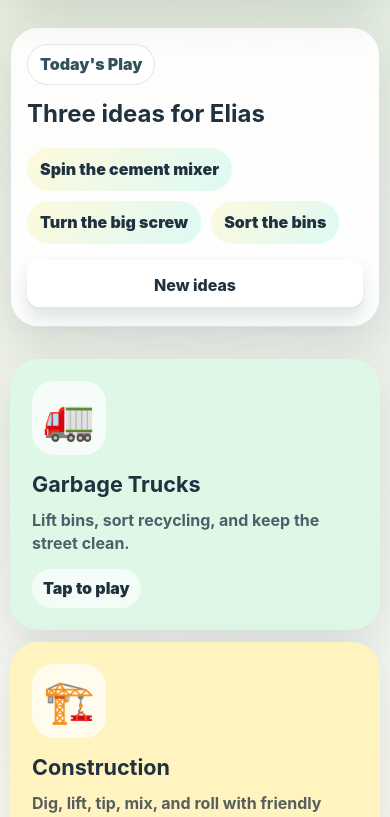
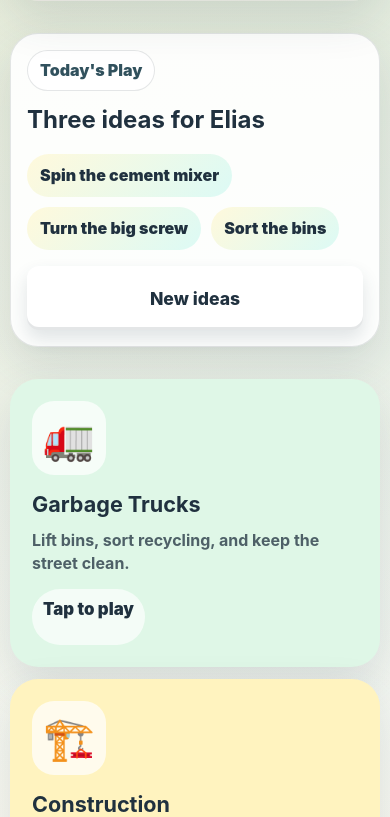
Before and after one commit to joshuaparris-max/EliasApp2, a React (Vite) app: page / in a window 390 px wide. Shown: the part 1176-1993 px from the top of the page. Built offline with nearby package versions, Linux system fonts and the light colour scheme.

Commit message:
EliasApp: Improve touch targets and kid-friendly sizing across pages

```diff
--- a/src/styles.css
+++ b/src/styles.css
@@ -156,6 +156,37 @@ p {
   transition: transform var(--fast), box-shadow var(--fast), background var(--fast);
 }
 
+/* Larger touch targets for kid-friendly UX */
+.big-button,
+.choice-card,
+.back-button,
+.mute-toggle,
+.home-card-cta,
+.sort-chip {
+  min-height: 56px;
+  padding: 14px 18px;
+  font-size: 1.05rem;
+}
+
+.choice-card {
+  display: inline-flex;
+  align-items: center;
+  justify-content: center;
+  min-width: 120px;
+  border-radius: 14px;
+}
+
+.home-card {
+  min-height: 240px;
+  padding: 24px;
+}
+
+.home-card-icon {
+  width: 86px;
+  height: 86px;
+  font-size: 2.8rem;
+}
+
 .back-button,
 .mute-toggle {
   display: inline-flex;
@@ -366,6 +397,17 @@ button:focus-visible {
   display: grid;
   grid-template-columns: repeat(4, minmax(0, 1fr));
   gap: clamp(12px, 2vw, 20px);
+}
+
+@media (max-width: 900px) {
+  .home-card-grid { grid-template-columns: repeat(2, minmax(0, 1fr)); }
+  .feature-grid { grid-template-columns: repeat(2, minmax(0, 1fr)); }
+  .action-row { gap: 8px; }
+}
+
+@media (max-width: 480px) {
+  .big-button, .choice-card { min-height: 64px; padding: 16px 18px; font-size: 1.1rem; }
+  .home-card { min-height: 220px; padding: 18px; }
 }
 
 .home-card {
```
